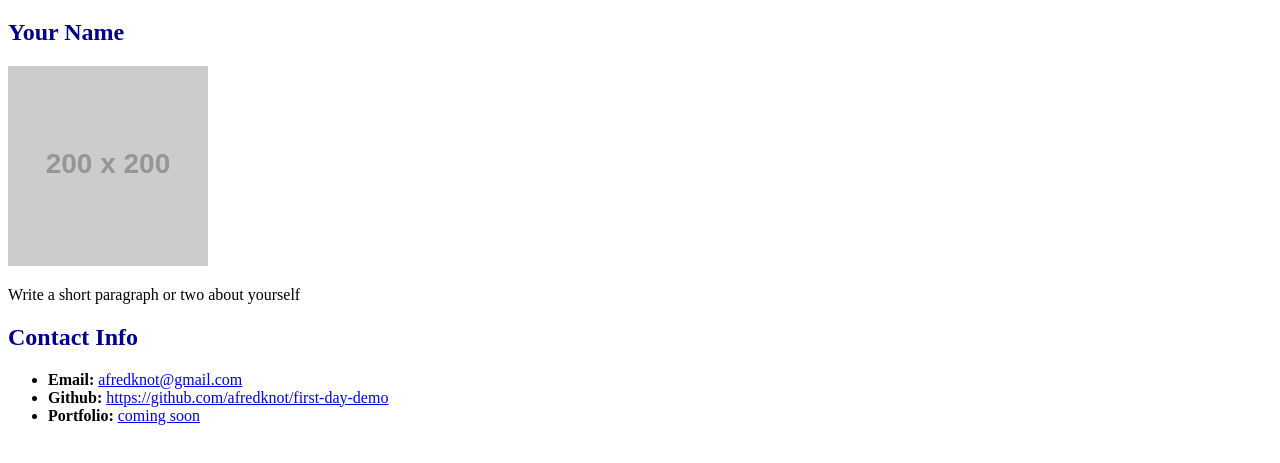
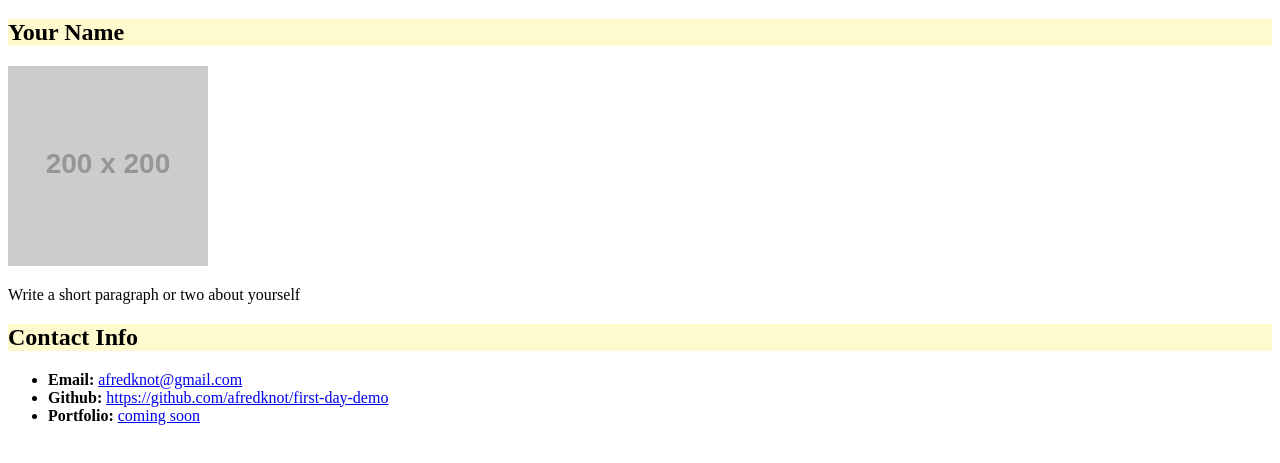
Before and after one commit to afredknot/first-day-demo, a plain HTML site: page index.html in a window 1280 px wide. Shown: the part 61-524 px from the top of the page. Drawn offline with Linux system fonts and the light colour scheme; files that its build step writes are made by us from their sources; placeholder pictures from the web are drawn by us.

Commit message:
added css style

```diff
--- a/index.html
+++ b/index.html
@@ -5,7 +5,7 @@
     <meta charset="UTF-8">
     <title>Student Bio</title>
     <!-- Link to stylesheet using rel and href attributes -->
-    <link rel="stylesheet" href="./assets/css/style.css" />
+    <link rel="stylesheet" href="./style.css" />
   </head>
 
   <body>
@@ -16,14 +16,14 @@
       </header>
       <!-- TODO: add class attribute  -->
       <section>
-        <h2 class="title">Your Name</h2>
+        <h2 class="lesson">Your Name</h2>
         <!-- TODO: modify img attributes -->
         <img src="https://via.placeholder.com/200" alt="Your Name" />
         <p>Write a short paragraph or two about yourself</p>
       </section>
       <!-- TODO: add class attribute -->
       <section>
-        <h2 class="title">Contact Info</h2>
+        <h2 class="lesson">Contact Info</h2>
         <ul>
           <!-- TODO: add id attribute -->
           <li><strong>Email:</strong> <a href="#">afredknot@gmail.com</a></li>
```
